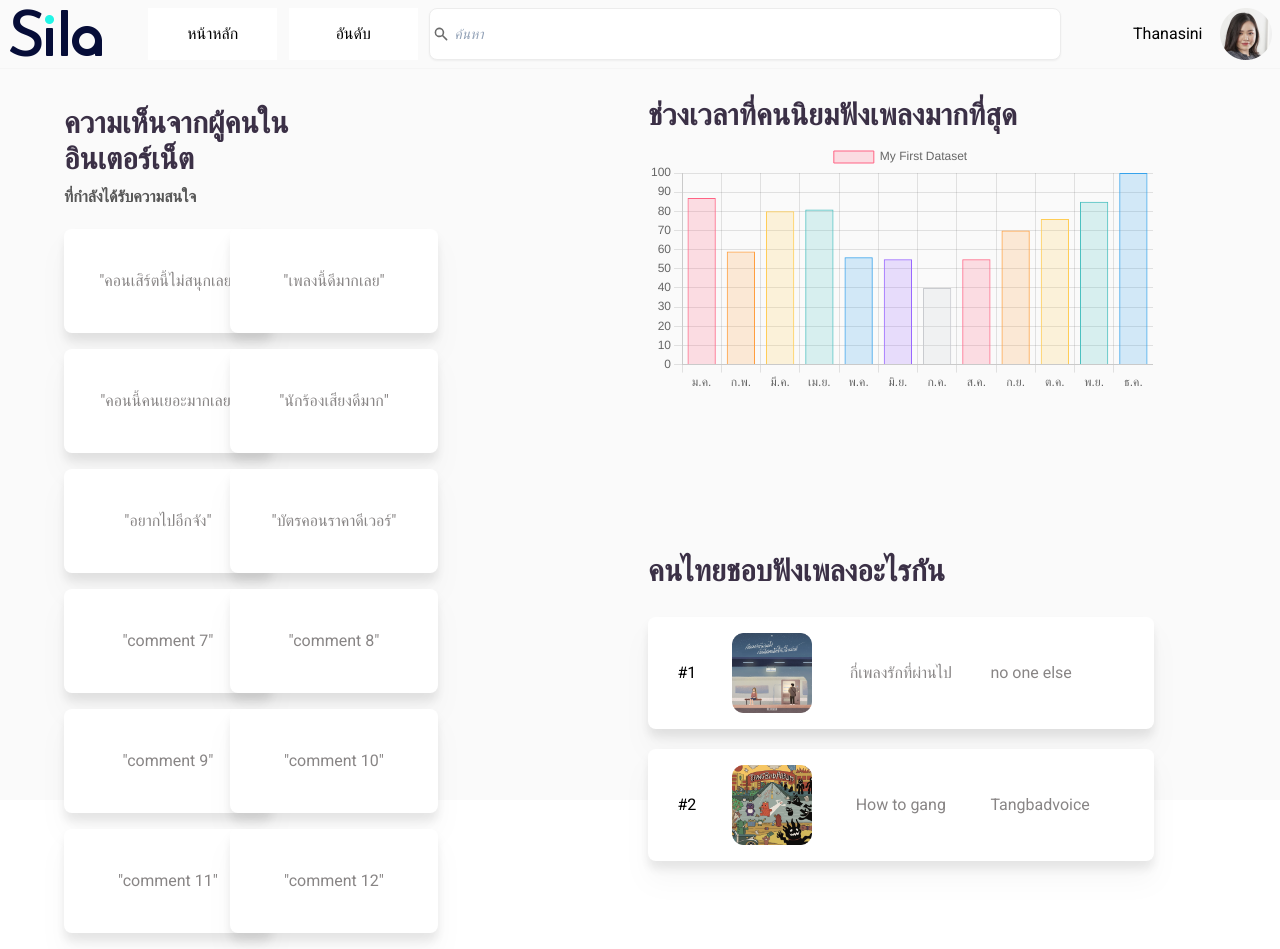
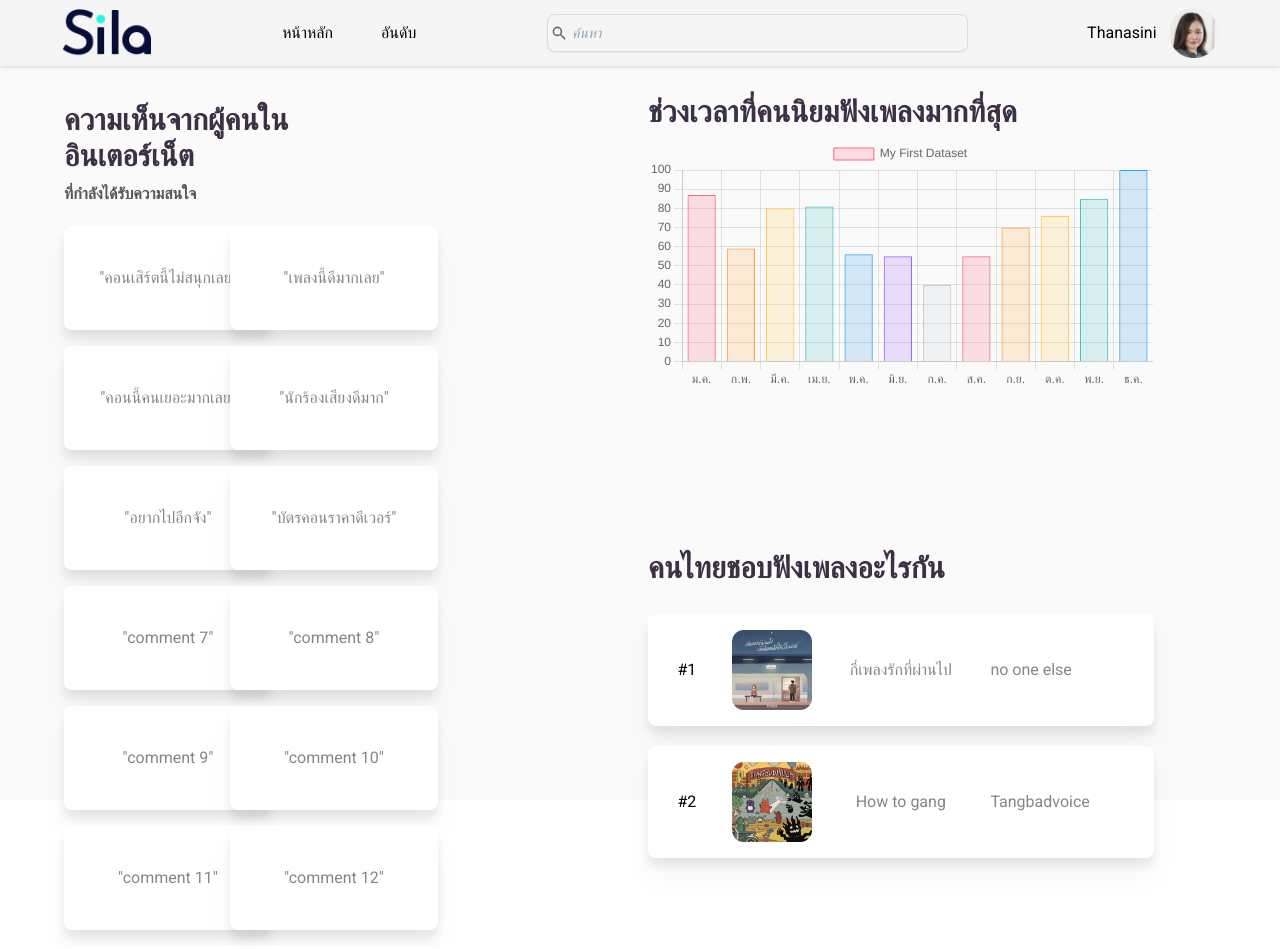
Before and after one commit to ThanachotD/Frontend-Sila, a Next.js app: page /home in a window 1280 px wide. Built offline with nearby package versions, Linux system fonts and the light colour scheme.

Commit message:
Update Navbar

```diff
--- /dev/null
+++ b/src/components/navbar/NavLink.tsx
@@ -0,0 +1,25 @@
+import React from "react";
+import Link from "next/link";
+
+type Props = {
+  path: string;
+  name: string | JSX.Element;
+};
+
+const NavLink = (props: Props) => {
+  return (
+    <Link
+      href={props.path}
+      className="p-6
+        ease-in-out duration-150 transform
+        hover:bg-stone-300
+        hover:-translate-y-1
+        hover:scale-110
+        focus:text-21F5E6"
+    >
+      {props.name}
+    </Link>
+  );
+};
+
+export default NavLink;
--- a/src/components/navbar/Search.tsx
+++ b/src/components/navbar/Search.tsx
@@ -1,17 +1,24 @@
 import React from "react";
-import { HiSearch } from 'react-icons/hi';
+import { HiSearch } from "react-icons/hi";
 
 const Search = () => {
   return (
-    <label className="flex items-stretch justify-items-stretch w-full h-full">
+    <label className="flex items-stretch justify-items-stretch w-full">
       <input
-        className="border border-ECECEC placeholder:italic placeholder:text-slate-400 text-black block bg-white w-full rounded-lg py-2 pl-6 pr-3 shadow-sm focus:outline-none focus:border-sky-500 focus:ring-sky-500 focus:ring-1 sm:text-sm"
+        className="border border-DCDCDC placeholder:italic placeholder:text-slate-400 text-black block
+        bg-F5F5F5 w-full rounded-lg py-2 pl-6 pr-3 shadow-sm
+        focus:bg-white
+        focus:outline-none
+        focus:border-sky-500
+        focus:ring-sky-500
+        focus:ring-1
+        sm:text-sm"
         placeholder="ค้นหา"
         type="search"
         name="search"
       />
       <button type="submit" className="absolute ml-1 self-center">
-        <HiSearch color="6B6B6B" width={24} height={24}/>
+        <HiSearch color="6B6B6B" width={24} height={24} />
       </button>
     </label>
   );
--- a/src/components/navbar/index.tsx
+++ b/src/components/navbar/index.tsx
@@ -2,33 +2,82 @@ import React, { useState } from "react";
 import Image from "next/image";
 import logo from "../../../public/logo.png";
 import ProfileImg from "../../../public/Profile.png";
-import { BsFillBellFill, BsPersonCircle } from "react-icons/bs";
-import { RiQuestionnaireFill } from "react-icons/ri";
 import Search from "./Search";
 import Link from "next/link";
+import NavLink from "./NavLink";
 
-const Header = () => {
+interface props {
+  children: JSX.Element;
+}
+
+const Navbar = ({ children }: props) => {
   return (
-    <div className="z-10 grid grid-cols-6 border-b border-F5F5F5 bg-242527 p-2 sticky top-0">
-        <Link className="col-start-1 col-end-3 grid grid-cols-3" href={"/home"}>
-            <Image src={logo} alt="" width={94} height={52} />
-            <button className="bg-white hover:bg-F5F5F5 w-11/12 h-full text-black border border-white border-2 focus:border-b-21F5E6">หน้าหลัก</button>
-            <button className="bg-white hover:bg-F5F5F5 w-11/12 h-full text-black border border-white border-2 focus:border-b-21F5E6">อันดับ</button>
+    // <div className="z-10 grid grid-cols-6 border-b border-F5F5F5 bg-242527 p-2 sticky top-0">
+    //   <Link className="col-start-1 col-end-3 grid grid-cols-3" href={"/home"}>
+    //     <Image src={logo} alt="" width={90} height={90} />
+    //     <button className="bg-white hover:bg-F5F5F5 w-11/12 h-full text-black border border-white border-2 focus:border-b-21F5E6">
+    //       หน้าหลัก
+    //     </button>
+    //     <button className="bg-white hover:bg-F5F5F5 w-11/12 h-full text-black border border-white border-2 focus:border-b-21F5E6">
+    //       อันดับ
+    //     </button>
+    //   </Link>
+
+    //   <div className="col-start-3 col-end-6">
+    //     <Search />
+    //   </div>
+
+    //   <div className="col-start-6 col-end-6 flex justify-end">
+    //     <Link
+    //       className="grid grid-cols-2 justify-items-stretch flex items-stretch"
+    //       href={"/login"}
+    //     >
+    //       <label className="self-center text-black">Thanasini</label>
+    //       <Image
+    //         className="justify-self-end"
+    //         src={ProfileImg}
+    //         alt=""
+    //         width={50}
+    //         height={50}
+    //         priority
+    //       />
+    //     </Link>
+    //   </div>
+    // </div>
+
+    <>
+      <nav className="flex justify-around items-center sticky top-0 p-2 bg-F5F5F5 drop-shadow">
+        {/* Nav Brand */}
+        <Link href="/home">
+          <Image src={logo} alt="" width={90} height={90} />
         </Link>
 
-        <div className="col-start-3 col-end-6">
-            <Search />
+        {/* Nav Links */}
+        <ul>
+          <NavLink path="/home" name="หน้าหลัก" />
+          <NavLink path="/home" name="อันดับ" />
+        </ul>
+
+        {/* Search Bar */}
+        <div className="w-1/3">
+          <Search />
         </div>
 
-        <div className="col-start-6 col-end-6 flex justify-end">
-            <Link className="grid grid-cols-2 justify-items-stretch flex items-stretch" href={'/login'}>
-                <label className="self-center text-black">Thanasini</label>
-                <Image className="justify-self-end" src={ProfileImg} alt="" width={52} height={52} priority/>
-            </Link>
+        {/* User Account */}
+        <div className="flex">
+          <label className="self-center text-black mx-3">Thanasini</label>
+          <Link
+            className="justify-items-stretch flex items-stretch"
+            href={"/login"}
+          >
+            <Image src={ProfileImg} alt="" width={50} height={50} />
+          </Link>
         </div>
+      </nav>
 
-    </div>
+      {children}
+    </>
   );
 };
 
-export { Header };
+export default Navbar;
--- a/src/pages/home/index.tsx
+++ b/src/pages/home/index.tsx
@@ -1,4 +1,4 @@
-import { Header } from "../../components/navbar";
+import Navbar from "../../components/navbar";
 import Comment from "../../components/home/comments";
 import BarChart from "../../components/home/graph";
 import FevSong from "../../components/home/favoritesongs";
@@ -22,7 +22,7 @@ const data = [87, 59, 80, 81, 56, 55, 40, 55, 70, 76, 85, 100];
 const home = () => {
   return (
     <main className="bg-FAFAFA w-screen h-screen">
-      <Header />
+      <Navbar>
         <div className="grid grid-cols-2 grid-rows-2 gap-4">
           <div className="col-span-1 row-span-2">
             <Comment />
@@ -34,6 +34,7 @@ const home = () => {
             <FevSong />
           </div>
         </div>
+      </Navbar>
     </main>
   );
 };
```
Also changed, not shown: 1 other file (tests, documents, lock files or other folders). Lines whose indentation alone changed are shown as unchanged.
